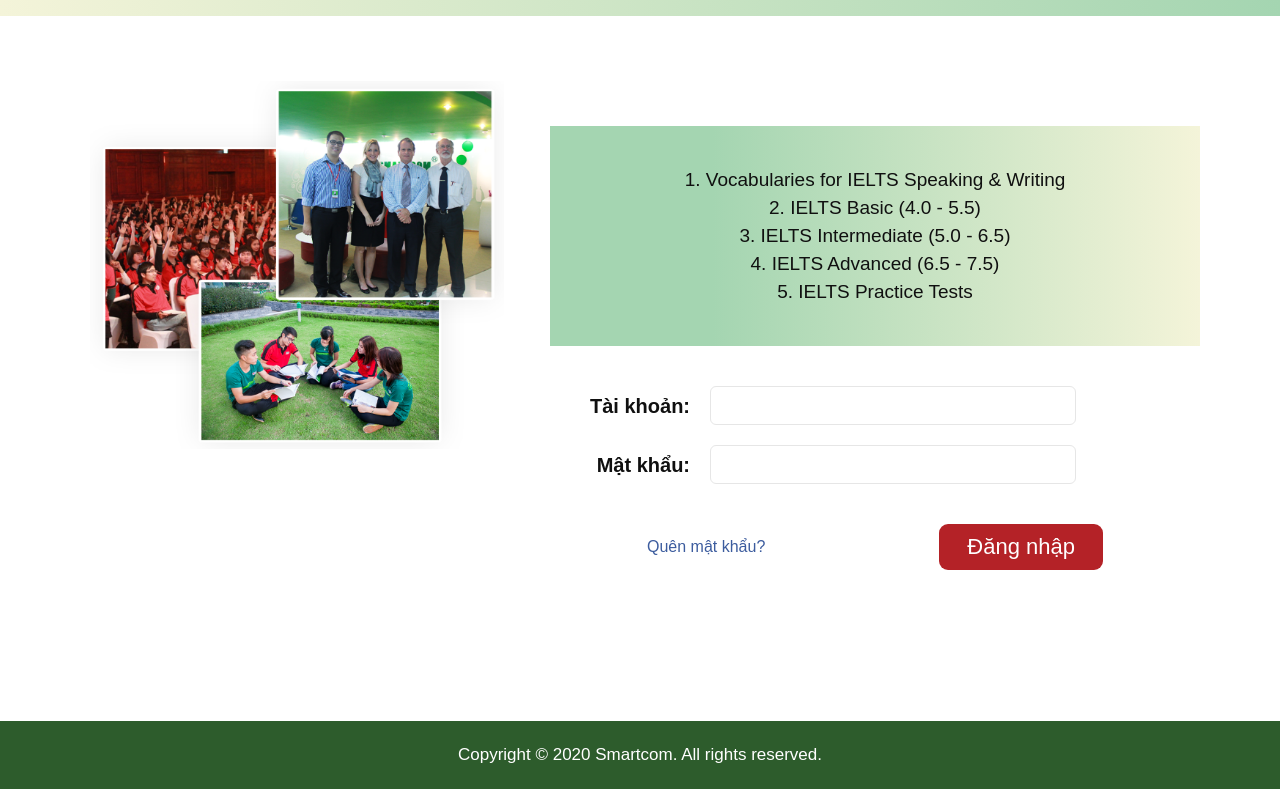
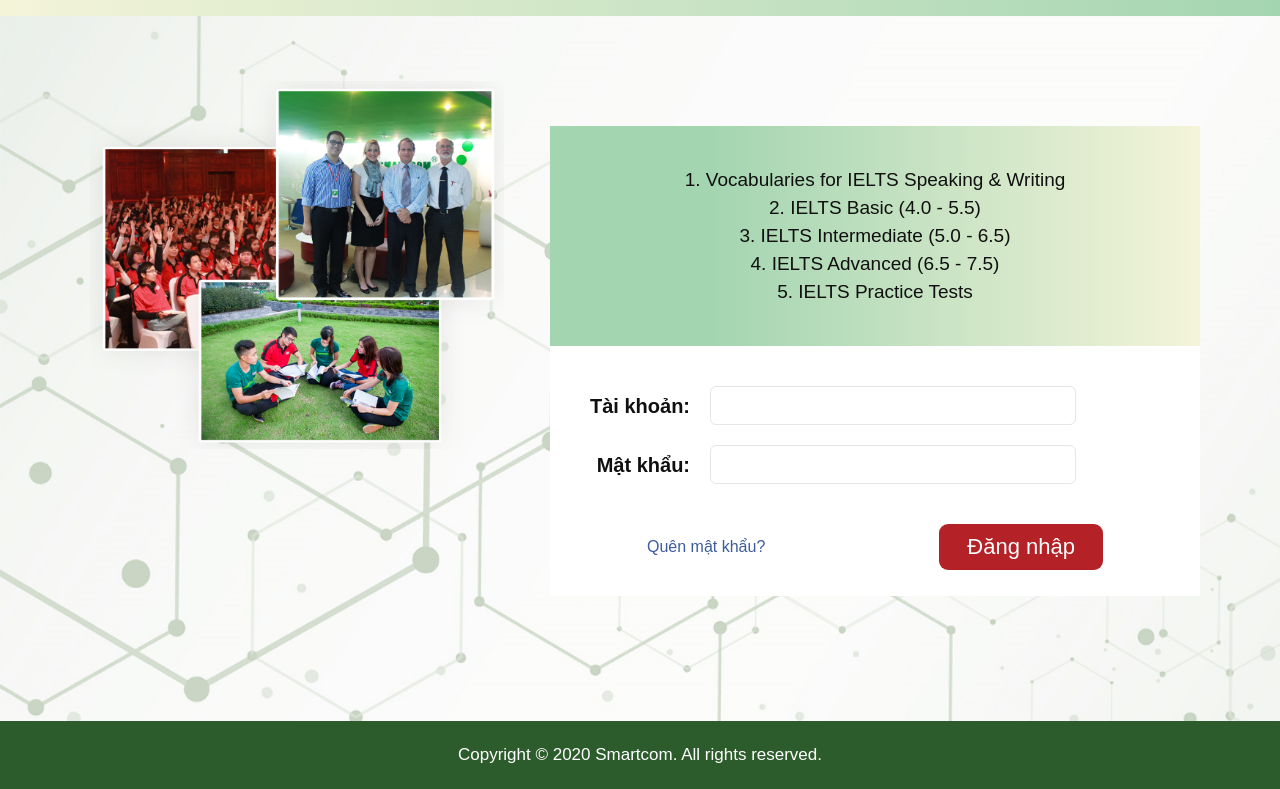
Before and after one commit to minhquang55/SmartcomLoginForm, a website: page index.html in a window 1280 px wide. Shown: the part 107-896 px from the top of the page. Drawn offline with Linux system fonts and the light colour scheme; the site is published under a folder, as on GitHub Pages, so addresses that start at the root find nothing.

Commit message:
Exact link bg

```diff
--- a/css/style.css
+++ b/css/style.css
@@ -5,7 +5,7 @@
 .container {
   width: 100%;
   height: auto;
-  background-image: url(/SmartcomLoginForm/image/UI_IELTS_bg_full.jpg);
+  background-image: url(../image/UI_IELTS_bg_full.jpg);
   background-size: cover;
   font-family: Arial;
   overflow: hidden;
```
